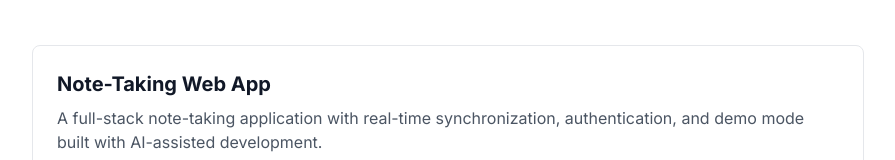
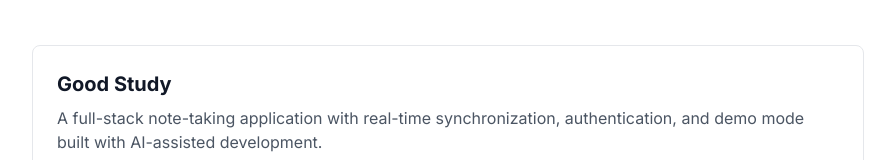
Before and after one commit to cc0b/portfolio, a Next.js app: page /projects in a window 1280 px wide. Shown: the part 276-436 px from the top of the page, without its empty margins (192-1087 px from the left). Built offline with nearby package versions, Linux system fonts and the light colour scheme.

Commit message:
updated goodstudy

```diff
--- a/src/app/projects/[slug]/page.tsx
+++ b/src/app/projects/[slug]/page.tsx
@@ -7,9 +7,11 @@ import { motion } from 'framer-motion'
 
 const projectDetails: { [key: string]: any } = {
   'note-taking-app': {
-    title: 'Note-Taking Web App',
+    title: 'Good Study',
     description: 'A full-stack note-taking application with real-time synchronization, user authentication, and a demo mode.',
-    fullDescription: `This project showcases modern full-stack development practices using Next.js and Supabase. Built with AI-assisted development, the app includes features like real-time note sync across devices, secure authentication, and a demo mode for trying out the app without signing up.
+    fullDescription: `Before the semester started, I was setting up my notes in Notion — but found myself spending more time navigating its bloated interface than actually studying. I wanted something purpose-built for university: organized around semesters, courses, and tasks, with nothing in the way.
+
+So I built it myself. What started as a personal tool became a full-stack application with real-time sync, secure authentication, and a demo mode so anyone could try it without signing up. Every design decision was made with a student's workflow in mind — no unnecessary features, just a clean space to stay on top of coursework.
 
 The project demonstrates my ability to:
 - Design and implement a complete user authentication system
--- a/src/app/projects/page.tsx
+++ b/src/app/projects/page.tsx
@@ -7,7 +7,7 @@ import { motion } from 'framer-motion'
 
 const projects = [
   {
-    title: 'Note-Taking Web App',
+    title: 'Good Study',
     description: 'A full-stack note-taking application with real-time synchronization, authentication, and demo mode built with AI-assisted development.',
     technologies: ['Next.js', 'React', 'Supabase', 'TypeScript', 'Tailwind CSS'],
     demoUrl: 'https://goodgoodstudy.vercel.app/demo',
```
